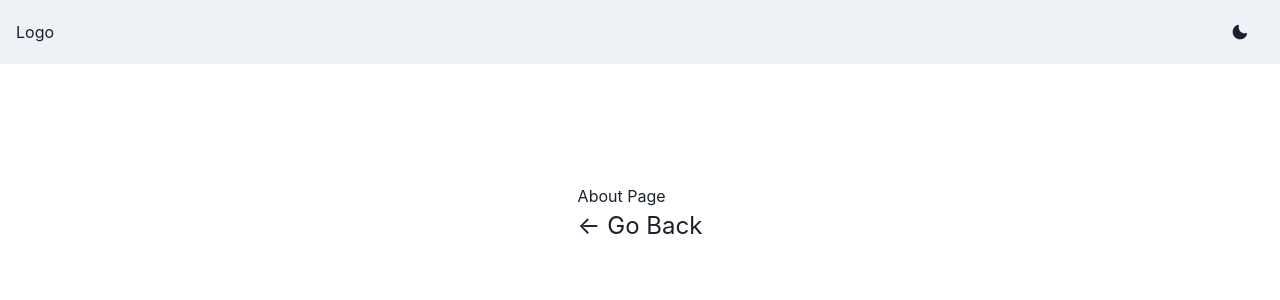
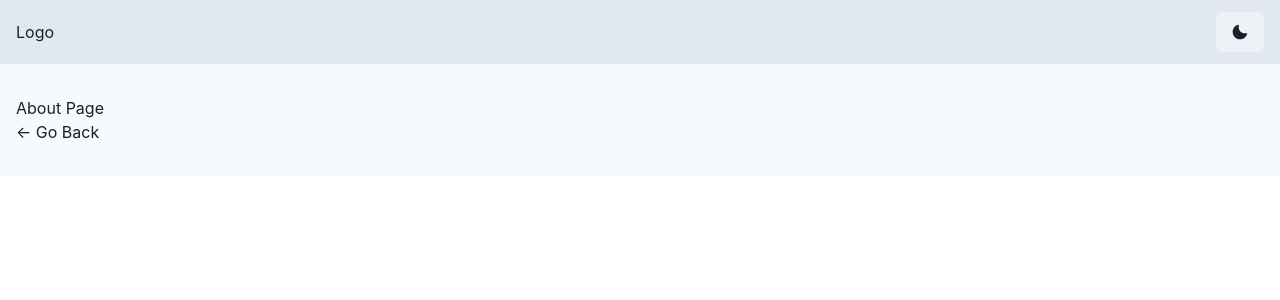
Before and after one commit to arfa/next-react-query-chakra, a Next.js app: page /about in a window 1280 px wide. Shown: the top 300 px of the page. Built offline with nearby package versions, Linux system fonts and the light colour scheme.

Commit message:
fix: styles

```diff
--- a/components/app-layout.tsx
+++ b/components/app-layout.tsx
@@ -5,8 +5,8 @@ import { MoonIcon, SunIcon } from '@chakra-ui/icons';
 export const AppLayout = ({ children }: { children: ReactNode }) => {
   const { colorMode, toggleColorMode } = useColorMode();
   return (
-    <>
-      <Box bg={useColorModeValue('gray.100', 'gray.900')} px={4}>
+    <Box overflow='hidden'>
+      <Box bg={useColorModeValue('gray.200', 'gray.900')} px={4}>
         <Flex h={16} alignItems={'center'} justifyContent={'space-between'}>
           <Box>Logo</Box>
 
@@ -17,9 +17,9 @@ export const AppLayout = ({ children }: { children: ReactNode }) => {
           </Flex>
         </Flex>
       </Box>
-      <Box as={Container} maxW='8xl' mt={8} p={2}>
+      <Box as={Container} maxW='8xl' py={8} bg={useColorModeValue('gray.50', 'gray.700')}>
         {children}
       </Box>
-    </>
+    </Box>
   );
 };
--- a/pages/about.tsx
+++ b/pages/about.tsx
@@ -1,12 +1,11 @@
-import styles from '@/pages/index.module.css';
 import Link from 'next/link';
 
 export default function About() {
   return (
-    <div className={styles.container}>
-      <main className={styles.main}>
+    <div>
+      <main>
         <h1>About Page</h1>
-        <p className={styles.description}>
+        <p>
           <Link href='/'>
             <a>&larr; Go Back</a>
           </Link>
--- a/pages/index.module.css
+++ /dev/null
@@ -1,87 +0,0 @@
-.container {
-  min-height: 100vh;
-  padding: 0 0.5rem;
-  display: flex;
-  flex-direction: column;
-  justify-content: center;
-  align-items: center;
-}
-
-.title a {
-  color: #0070f3;
-  text-decoration: none;
-}
-
-.title a:hover,
-.title a:focus,
-.title a:active {
-  text-decoration: underline;
-}
-
-.title {
-  margin: 0;
-  line-height: 1.15;
-  font-size: 4rem;
-}
-
-.title,
-.description {
-  text-align: center;
-}
-
-.description {
-  line-height: 1.5;
-  font-size: 1.5rem;
-}
-
-.grid {
-  display: flex;
-  align-items: center;
-  justify-content: center;
-  flex-wrap: wrap;
-
-  max-width: 800px;
-  margin-top: 3rem;
-}
-
-.card {
-  margin: 1rem;
-  flex-basis: 45%;
-  padding: 1.5rem;
-  text-align: left;
-  color: inherit;
-  text-decoration: none;
-  border: 1px solid #eaeaea;
-  border-radius: 10px;
-  transition: color 0.15s ease, border-color 0.15s ease;
-}
-
-.card:hover,
-.card:focus,
-.card:active {
-  color: #0070f3;
-  border-color: #0070f3;
-}
-
-.card h3 {
-  margin: 0 0 1rem 0;
-  font-size: 1.5rem;
-}
-
-.card p {
-  margin: 0;
-  font-size: 1.25rem;
-  line-height: 1.5;
-}
-
-.logo {
-  height: 1em;
-  margin-left: 0.5rem;
-}
-
-@media (max-width: 600px) {
-  .grid {
-    width: 100%;
-    flex-direction: column;
-  }
-}
--- a/styles/global.css
+++ b/styles/global.css
@@ -1,53 +1,12 @@
-html,
-body {
-  padding: 0;
-  margin: 0;
-  font-family: -apple-system, BlinkMacSystemFont, Segoe UI, Roboto, Oxygen, Ubuntu, Cantarell, Fira Sans, Droid Sans,
-    Helvetica Neue, sans-serif;
+.swiper {
+  padding-bottom: 40px !important;
+}
+.swiper > .swiper-pagination {
+  position: absolute !important;
+  bottom: 0 !important;
 }
 
-* {
-  box-sizing: border-box;
+.swiper > .swiper-pagination .swiper-pagination-bullet {
+  width: 15px !important;
+  height: 15px !important;
 }
-
-main {
-  padding: 5rem 0;
-  flex: 1;
-  display: flex;
-  flex-direction: column;
-  justify-content: center;
-  align-items: center;
-}
-
-footer {
-  width: 100%;
-  height: 100px;
-  border-top: 1px solid #eaeaea;
-  display: flex;
-  justify-content: center;
-  align-items: center;
-}
-
-footer img {
-  margin-left: 0.5rem;
-}
-
-footer a {
-  display: flex;
-  justify-content: center;
-  align-items: center;
-}
-
-a {
-  color: inherit;
-  text-decoration: none;
-}
-
-code {
-  background: #fafafa;
-  border-radius: 5px;
-  padding: 0.75rem;
-  font-size: 1.1rem;
-  font-family: Menlo, Monaco, Lucida Console, Liberation Mono, DejaVu Sans Mono, Bitstream Vera Sans Mono, Courier New,
-    monospace;
-}
```
Also changed, not shown: components/movie-overview.tsx (+8 -6 lines), components/movies-layout.tsx (+4 -4 lines), pages/index.tsx (+2 -5 lines).
